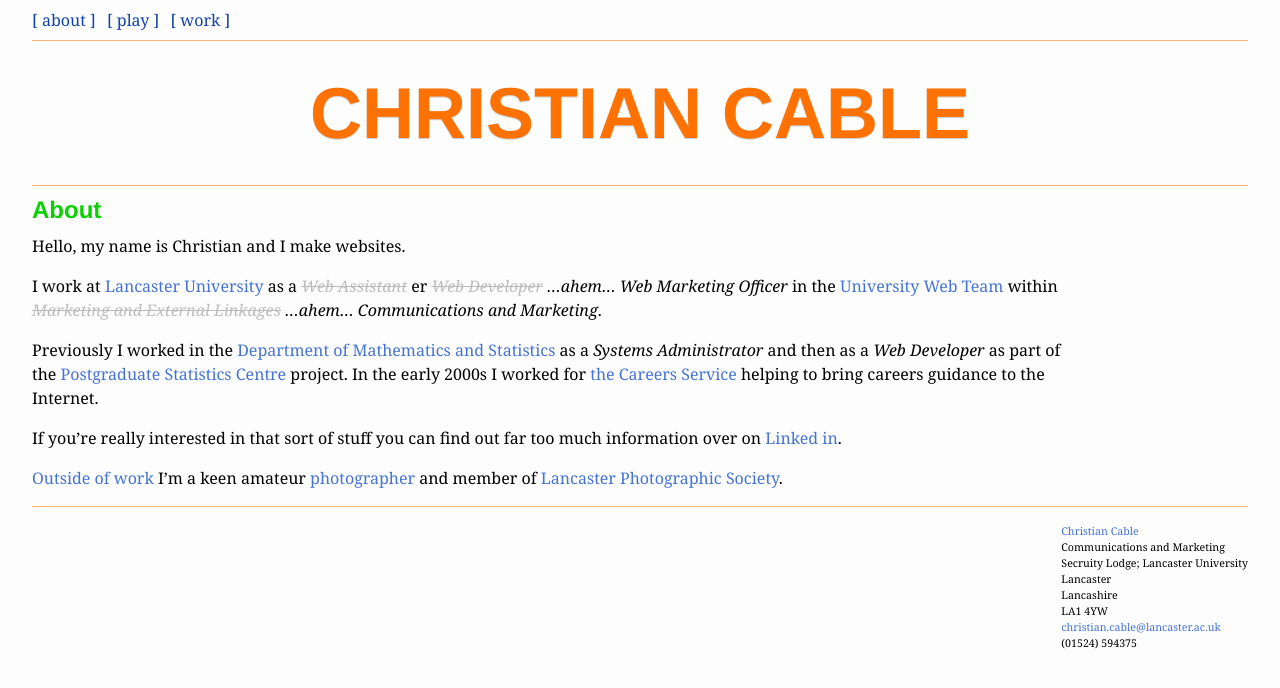
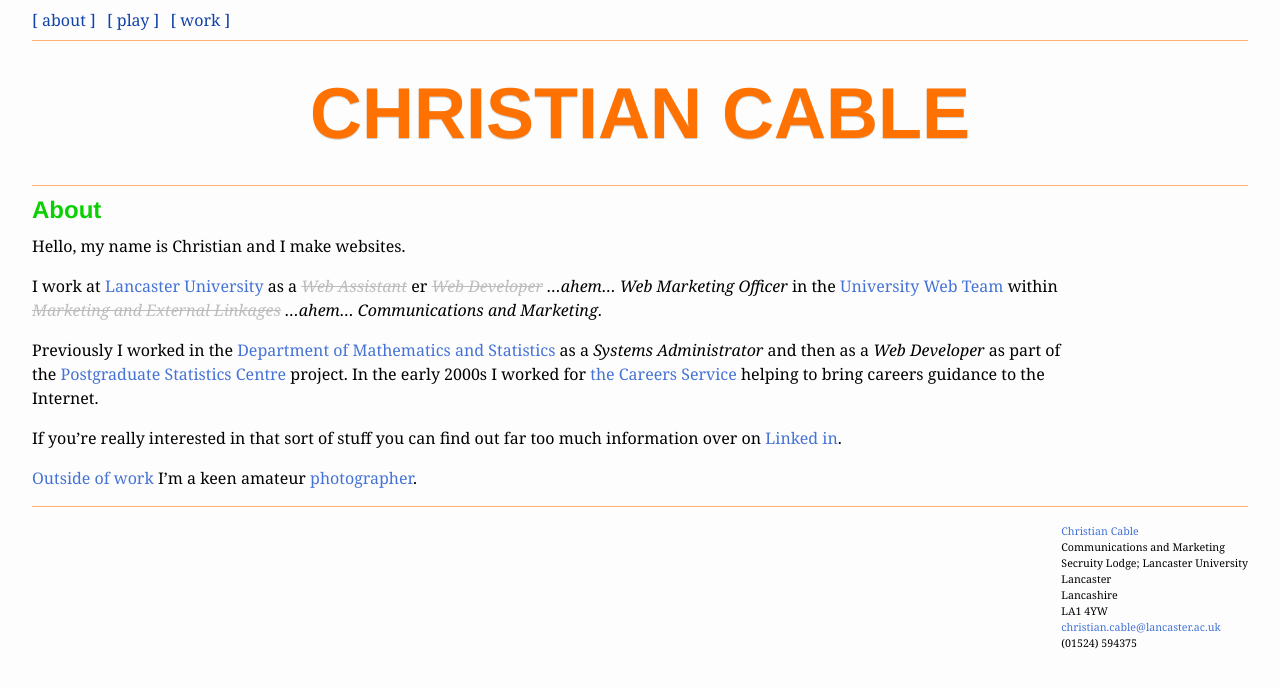
Before and after one commit to christiancable/christiancable.github.io, a Jekyll site: the page built from index.md, in a window 1280 px wide. Shown: the top 688 px of the page. Built offline with Jekyll 4.4.1, drawn with Linux system fonts in a browser that asks for light colours.

Commit message:
Update index.md
removed reference to being a member of LPS

```diff
--- a/index.md
+++ b/index.md
@@ -15,7 +15,7 @@
 
 If you're really interested in that sort of stuff you can find out far too much information over on [Linked in][linked-in].
 
-[Outside of work](play) I'm a keen amateur [photographer][flickr] and member of [Lancaster Photographic Society][lps].
+[Outside of work](play) I'm a keen amateur [photographer][flickr].
 
 
 [lancaster-university]: http://www.lancaster.ac.uk
```
Also changed, not shown: other parts of index.md (+0 -1 lines).
